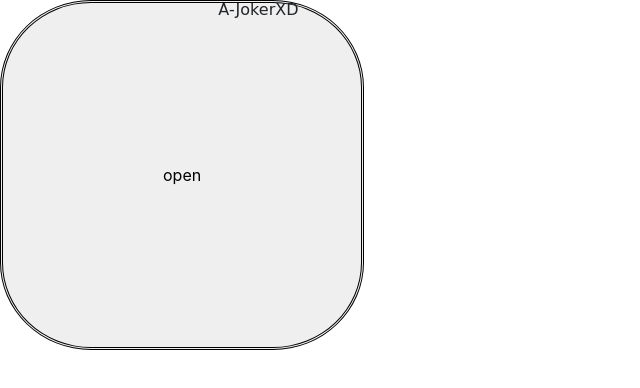
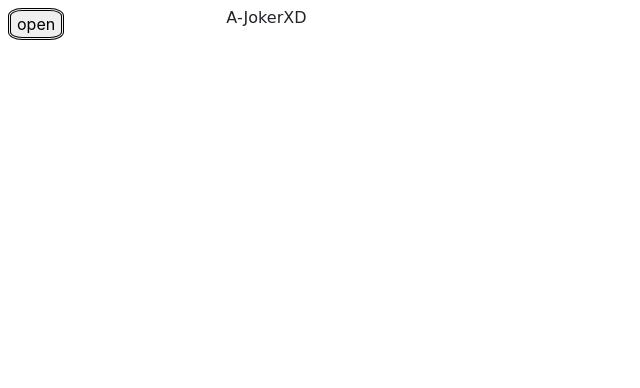
Before and after one commit to akarczmarz2000/UCFDMP, a plain HTML site: page index.html in a window 1280 px wide. Shown: the whole page, without its empty margins (0-640 px from the left). Drawn offline with nearby package versions, Linux system fonts and the light colour scheme; a web font is replaced by a local one.

Commit message:
Adding styling to the nav button

```diff
--- a/style.css
+++ b/style.css
@@ -32,12 +32,13 @@
 .nav-btn{
     border: double;
     border-radius: 25%;
-    padding:10rem;
+    margin:0.5rem;
 }
 
 /*Header*/
 .top-hdr{
     font-size: 1rem;
+    margin: 0.5rem;
 }
 
 /*Hover Effect*/
@@ -56,3 +57,8 @@
   .sidenav {padding-top: 15px;}
   .sidenav a {font-size: 18px;}
 }
+@media screen and (max-width: 360px){
+    .top-hdr{
+        font-size: 2rem;
+    }
+}
```
